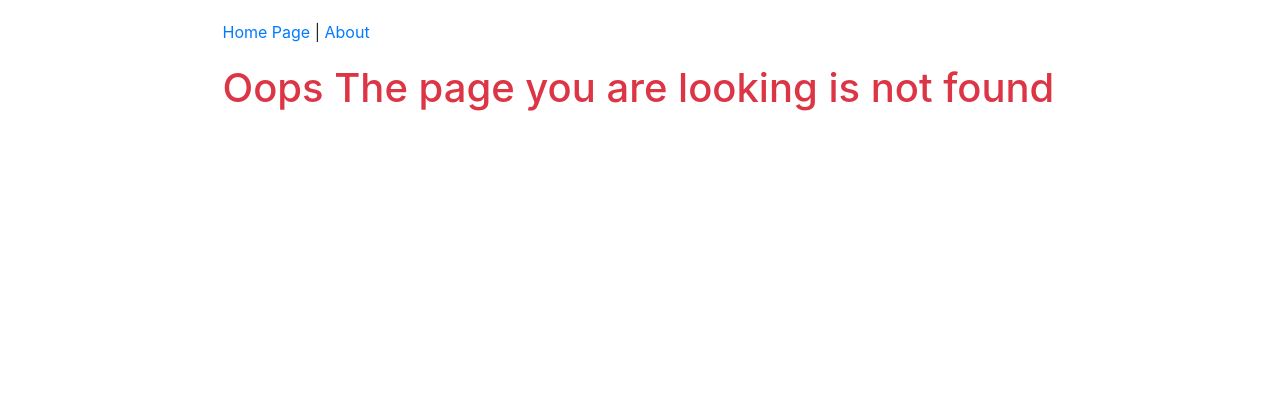
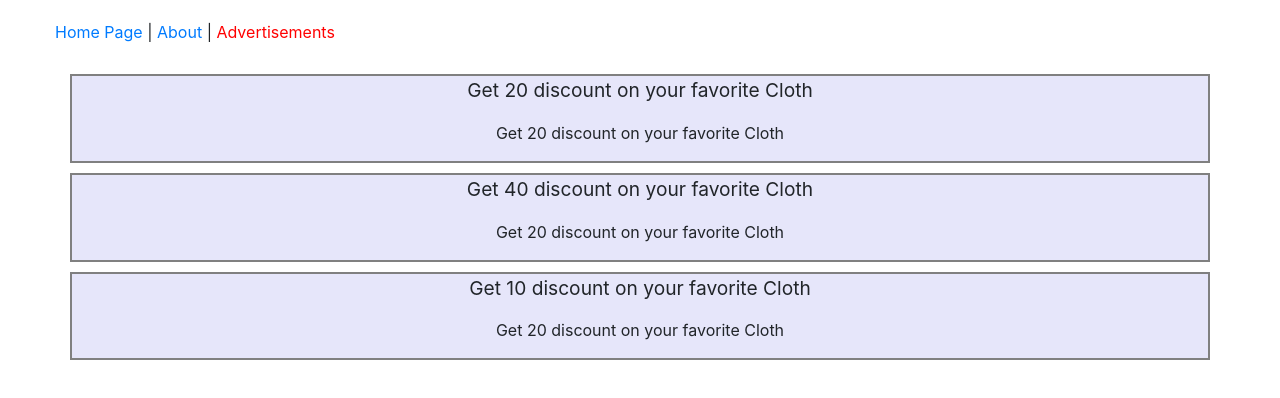
Before and after one commit to engr-hasanuzzaman/charbd, a React app: page /advertisements in a window 1280 px wide. Before the commit this address had no page. Shown: the top 398 px of the page. Built offline with nearby package versions, Linux system fonts and the light colour scheme.

Commit message:
Create new component for displaying advertisement
-use some dummy data for render some discount cart

-basic design advertisement card

```diff
--- a/src/components/App.js
+++ b/src/components/App.js
@@ -4,6 +4,7 @@ import HomePage from './home/HomePage';
 import AboutPage from './about/AboutPage';
 import Header from './common/Header';
 import PageNotFound from './PageNotFound';
+import AdvertisementPage from './advertisement/AdvertisementPage';
 
 const App = () => (
   <div className='container-fluid'>
@@ -11,6 +12,7 @@ const App = () => (
     <Switch>
       <Route exact path='/' component={HomePage}></Route>
       <Route path='/about' component={AboutPage}></Route>
+      <Route path='/advertisements' component={AdvertisementPage}></Route>
       <Route component={PageNotFound}></Route>
     </Switch>
 
--- /dev/null
+++ b/src/components/advertisement/AdvertisementComponent.js
@@ -0,0 +1,12 @@
+import React from 'react';
+
+function AdvertisementComponent(props) {
+  return(
+    <div className="ad-container">
+      <p className="title">{ props.title }</p>
+      <p className="description">{ props.description }</p>
+    </div>
+  );
+}
+
+export default AdvertisementComponent;
--- /dev/null
+++ b/src/components/advertisement/AdvertisementPage.js
@@ -0,0 +1,28 @@
+import React from 'react';
+import AdvertisementComponent from './AdvertisementComponent';
+
+class AdvertisementPage extends React.Component {
+  render(){
+    const ads = [
+      { title: 'Get 20 discount on your favorite Cloth',
+        description: 'Get 20 discount on your favorite Cloth', price: '200 BDT'
+      },
+      { title: 'Get 40 discount on your favorite Cloth',
+        description: 'Get 20 discount on your favorite Cloth', price: '2000 BDT'
+      },
+      { title: 'Get 10 discount on your favorite Cloth',
+        description: 'Get 20 discount on your favorite Cloth', price: '3500 BDT'
+      }
+    ];
+
+    return(
+      <div className="container-fluid">
+        {ads.map((ad) => (
+          <AdvertisementComponent key={ad.title} title={ad.title} description={ad.description}/>
+          ))}
+      </div>
+    );
+  }
+}
+
+export default AdvertisementPage;
--- a/src/components/common/Header.js
+++ b/src/components/common/Header.js
@@ -6,8 +6,11 @@ function Header() {
 
   return(
     <nav>
-      <NavLink exact to='/' activeStyle={activeStyle}>Home Page</NavLink>{" | " }
+      <NavLink exact to='/' activeStyle={activeStyle}>Home Page</NavLink>
+      {" | " }
       <NavLink to='/about' activeStyle={activeStyle}>About</NavLink>
+      {" | " }
+      <NavLink to='/advertisements' activeStyle={activeStyle}>Advertisements</NavLink>
     </nav>
   );
 }
--- a/src/components/home/HomePage.js
+++ b/src/components/home/HomePage.js
@@ -1,13 +1,8 @@
 import React from 'react';
-import { Link } from 'react-router-dom';
 
 const HomePage = ()=>(
   <div className='jumbotron'>
-    <h1>Administrations</h1>
-     <p>Oops, React app with router and Redux</p>
-     <Link to='about' className="btn btn-primary btn-lg">
-       About Us
-      </Link>
+    <h1>Please find proper discount near to your preferred location</h1>
   </div>
 );
 
--- a/src/index.css
+++ b/src/index.css
@@ -1,8 +1,23 @@
 #root {
-    max-width: 865px;
+    max-width: 1200px;
     margin: 0 auto;
 }
 
 nav {
     padding: 20px 0;
 }
+
+.ad-container {
+    border: 2px solid gray;
+    margin: 10px 0;
+    text-align: center;
+    background-color: lavender;
+}
+
+.ad-container .title {
+    font-size: 1.2em;
+}
+
+.ad-container .desctiption {
+    font-size: 0.9em;
+}
```
